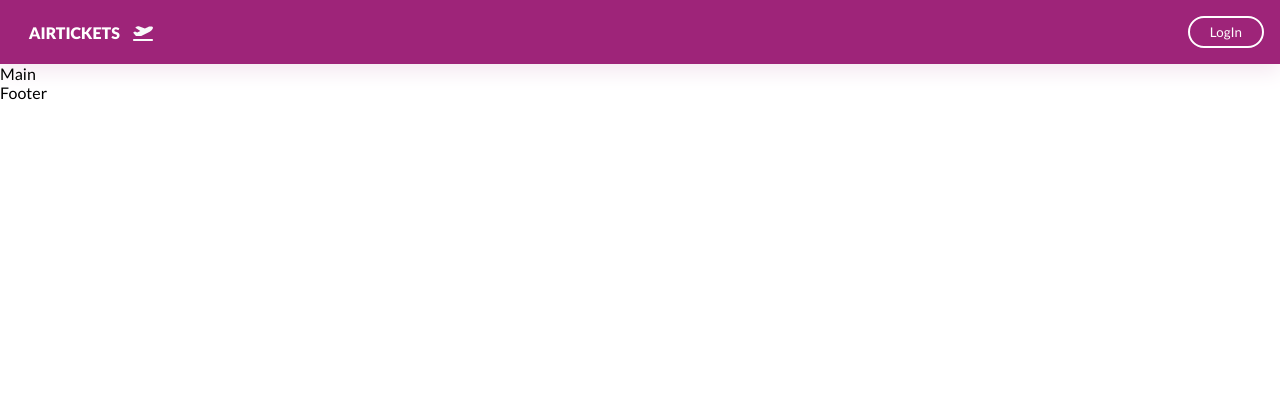
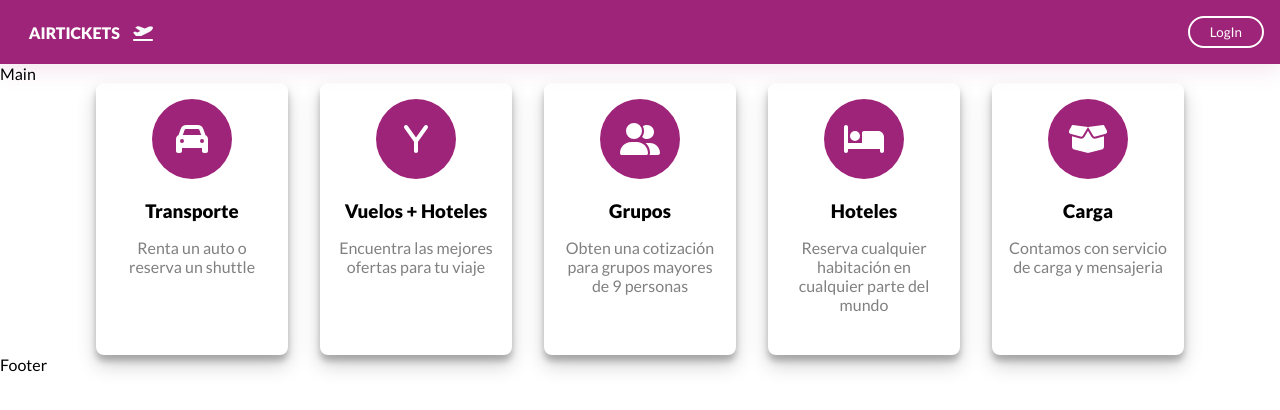
Before and after one commit to mario-cartagena/air-tickets, a React (Create React App) app: page / in a window 1280 px wide. Shown: the top 410 px of the page. Built offline with nearby package versions, Linux system fonts and the light colour scheme; no server answers.

Commit message:
Create Component Main Service

```diff
--- /dev/null
+++ b/src/components/card/Card.js
@@ -0,0 +1,18 @@
+import React from 'react'
+import './styleCard.scss';
+import { FontAwesomeIcon } from '@fortawesome/react-fontawesome';
+
+
+const Card = ({ service }) => {
+    return (
+        <div className='card'>
+            <figure className='card__figure'>
+                <FontAwesomeIcon icon={service.icon} className='car__icon' />
+            </figure>
+            <h3>{service.name}</h3>
+            <p>{service.description}</p>
+        </div>
+    )
+}
+
+export default Card
--- /dev/null
+++ b/src/components/card/styleCard.scss
@@ -0,0 +1,62 @@
+.card {
+    width: 12rem;
+    box-shadow: rgba(0, 0, 0, 0.19) 0px 10px 20px, rgba(0, 0, 0, 0.23) 0px 6px 6px;
+    border-radius: .5rem;
+    padding: 1rem;
+    height: 17rem;
+    display: flex;
+    flex-direction: column;
+    text-align: center;
+    align-items: center;
+    color: black;
+
+    p {
+        font-size: 1rem;
+        line-height: 1.2rem;
+        margin-top: 1rem;
+        color: gray
+    }
+
+    &__figure {
+        display: flex;
+        flex-direction: column;
+        text-align: center;
+        justify-content: center;
+        height: 5rem;
+        width: 5rem;
+        border-radius: 50%;
+        background-color: #9E2479;
+        margin-bottom: 1.3rem;
+
+        .car__icon {
+            font-size: 2rem;
+            color: #fff;
+
+
+
+
+
+        }
+    }
+
+    &:hover {
+        background-color: #9E2479;
+
+        &:hover figure {
+            background-color: #fff;
+        }
+
+        &:hover p,
+        h3 {
+            color: #fff;
+        }
+
+        &:hover .car__icon {
+            color: #9E2479;
+        }
+
+
+    }
+
+
+}
--- a/src/components/header/Header.jsx
+++ b/src/components/header/Header.jsx
@@ -10,7 +10,6 @@ const Header = () => {
     <>
       <Navbar />
       <Outlet />
-
     </>
 
   )
--- a/src/components/main/Main.jsx
+++ b/src/components/main/Main.jsx
@@ -1,10 +1,11 @@
 import React from 'react'
 import axios from 'axios';
+import MainServices from '../mainServices/MainServices';
 const URL = "https://tickets-backend.herokuapp.com/flights";
 const Main = () => {
-  const getFlights = async() => {
+  const getFlights = async () => {
     try {
-      const {data} = await axios.get(URL);
+      const { data } = await axios.get(URL);
       console.log(data);
     } catch (error) {
       console.log(error)
@@ -12,7 +13,10 @@ const Main = () => {
   }
   getFlights();
   return (
-    <div>Main</div>
+    <>
+      <div>Main</div>
+      <MainServices />
+    </>
   )
 }
 
--- /dev/null
+++ b/src/components/mainServices/MainServices.jsx
@@ -0,0 +1,57 @@
+import React from 'react'
+import Card from '../card/Card'
+import { faCar } from '@fortawesome/free-solid-svg-icons';
+import { faY } from '@fortawesome/free-solid-svg-icons';
+import { faUserGroup } from '@fortawesome/free-solid-svg-icons';
+import { faBed } from '@fortawesome/free-solid-svg-icons';
+import { faBoxOpen } from '@fortawesome/free-solid-svg-icons';
+import './styleMainService.scss'
+
+
+function MainServices() {
+  const services = [
+    {
+      id: 1,
+      icon: faCar,
+      name: "Transporte",
+      description: "Renta un auto o reserva un shuttle"
+    },
+    {
+      id: 2,
+      icon: faY,
+      name: "Vuelos + Hoteles",
+      description: "Encuentra las mejores ofertas para tu viaje"
+    },
+    {
+      id: 3,
+      icon: faUserGroup,
+      name: "Grupos",
+      description: "Obten una cotización para grupos mayores de 9 personas"
+    },
+    {
+      id: 4,
+      icon: faBed,
+      name: "Hoteles",
+      description: "Reserva cualquier habitación en cualquier parte del mundo"
+    },
+    {
+      id: 5,
+      icon: faBoxOpen,
+      name: "Carga",
+      description: "Contamos con servicio de carga y mensajeria"
+    }
+  ]
+
+
+  return (
+    <div className='container__mainServices'>
+      {services.map((item) => (
+        <Card key={item.id} service={item} />
+      ))}
+
+
+    </div>
+  )
+}
+
+export default MainServices
--- /dev/null
+++ b/src/components/mainServices/styleMainService.scss
@@ -0,0 +1,10 @@
+
+
+.container__mainServices{
+    display: flex;
+    flex-direction: row;
+    gap: 2rem;
+    flex-wrap: wrap;
+    align-items: center;
+    justify-content: center;
+}
--- a/src/components/navbar/Navbar.jsx
+++ b/src/components/navbar/Navbar.jsx
@@ -9,7 +9,7 @@ function Navbar() {
     <nav>
       <div>
         <span>AIRTICKETS</span>
-            <span><FontAwesomeIcon icon={faPlaneDeparture} style={{color: "#f9fafb",}} /></span>
+        <span><FontAwesomeIcon icon={faPlaneDeparture} style={{ color: "#f9fafb", }} /></span>
       </div>
 
       <ul>
--- a/src/components/navbar/styleNavbar.scss
+++ b/src/components/navbar/styleNavbar.scss
@@ -20,6 +20,7 @@ ul {
     padding: 6px 20px;
     color: #fff;
     cursor: pointer;
+
     &:hover {
         background-color: #f5e8f1;
         color: #9E2479;
--- a/src/index.scss
+++ b/src/index.scss
@@ -1,8 +1,8 @@
 @import url('https://fonts.googleapis.com/css2?family=Lato:wght@300;400;900&display=swap');
 
 
-*{
-    margin:0;
+* {
+    margin: 0;
     padding: 0;
     box-sizing: border-box;
     font-family: 'Lato', sans-serif;
```
Lines whose indentation alone changed are shown as unchanged.
